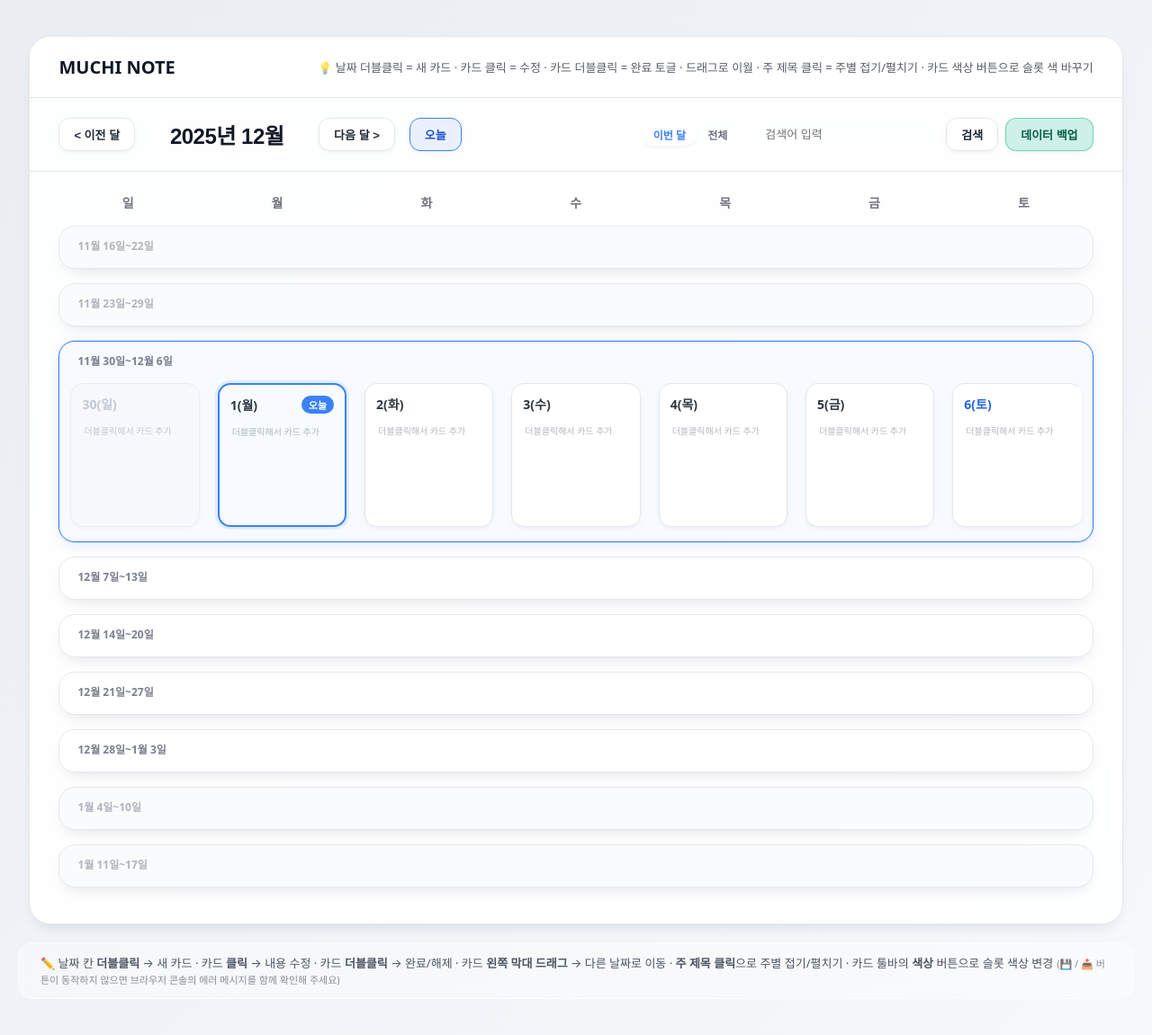
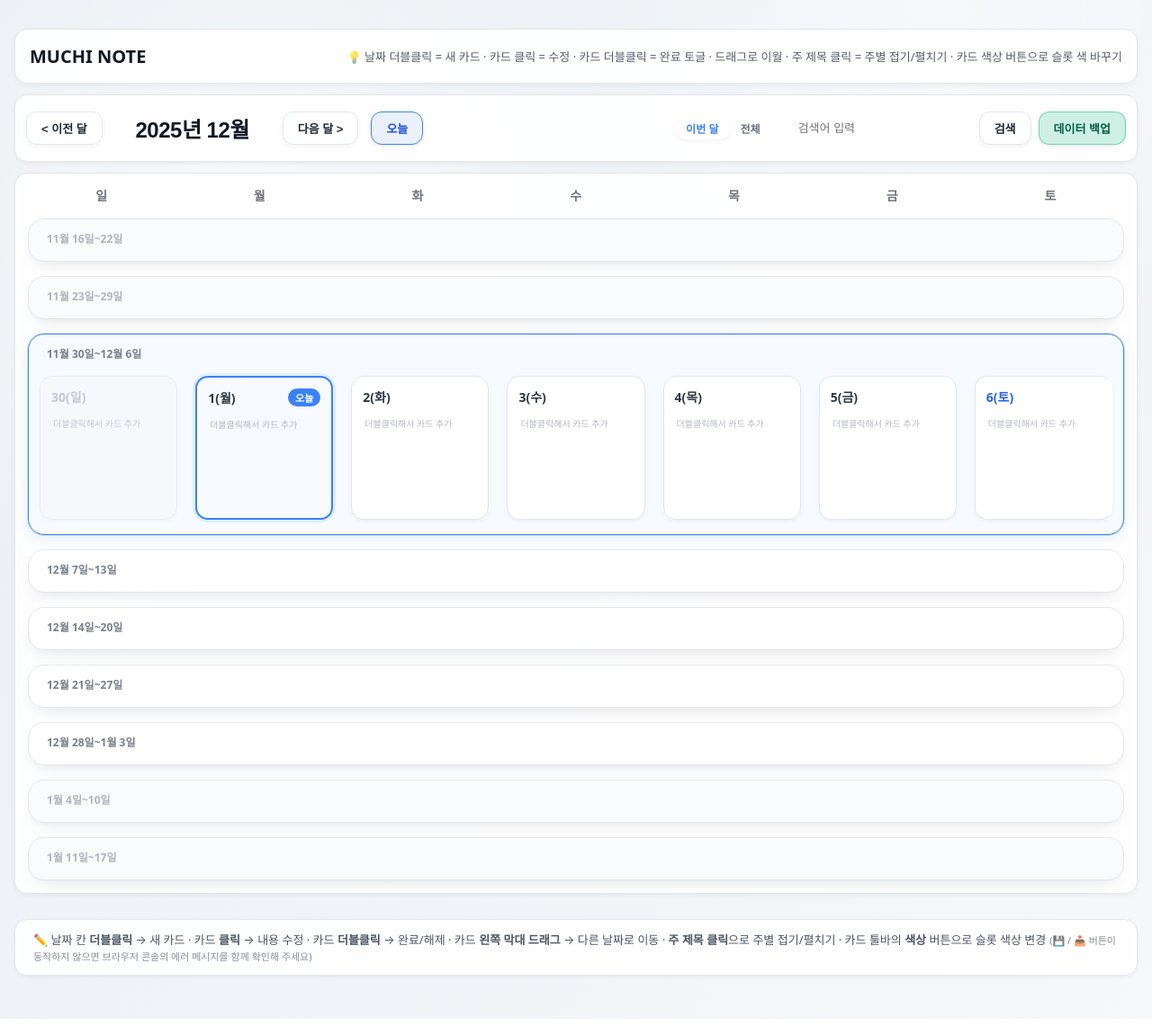
Before and after one commit to yam-chi/muchi23, a Next.js app: page / in a window 1280 px wide. Shown: the whole page at 90% size. Built offline with nearby package versions, Linux system fonts and the light colour scheme; no server answers.

Commit message:
디자인 단순화1

```diff
--- a/app/globals.css
+++ b/app/globals.css
@@ -29,7 +29,10 @@
     body {
       margin: 0;
       font-family: var(--font-main);
-      background: var(--bg-gradient);
+      background:
+        radial-gradient(circle at 20% 20%, rgba(255, 255, 255, 0.6), transparent 35%),
+        radial-gradient(circle at 80% 0%, rgba(255, 255, 255, 0.5), transparent 30%),
+        var(--bg-gradient);
       color: var(--text-main);
       min-height: 100vh;
       /* Custom Scrollbar */
@@ -41,34 +44,38 @@
       min-height: 100vh;
       display: flex;
       flex-direction: column;
-      align-items: center;
-      padding: 40px 20px;
+      padding: 32px 16px 48px;
+      gap: 16px;
+      width: 100%;
+      max-width: 100%;
+      margin: 0;
     }
 
-    /* === Main Glass Panel Wrapper === */
+    /* === Main Glass Panel Wrapper (flattened) === */
     .main-glass-panel {
       width: 100%;
-      max-width: 98%;
-      background: var(--panel-bg);
-      border-radius: 24px;
-      border: 1px solid #e5e7eb;
-      box-shadow: var(--shadow-soft);
-      backdrop-filter: blur(10px);
+      max-width: 100%;
+      background: transparent;
+      border: none;
+      box-shadow: none;
+      backdrop-filter: none;
       display: flex;
       flex-direction: column;
-      overflow: hidden;
+      gap: 12px;
     }
 
     header {
-      padding: 20px 32px;
-      background: rgba(255, 255, 255, 0.6);
+      padding: 16px 16px;
+      background: rgba(255, 255, 255, 0.9);
       color: #111827;
       font-size: 20px;
       font-weight: 700;
       display: flex;
       align-items: center;
       justify-content: space-between;
-      border-bottom: 1px solid #e5e7eb;
+      border: 1px solid #e5e7eb;
+      border-radius: 14px;
+      box-shadow: var(--shadow-card);
     }
 
     header .hint {
@@ -78,13 +85,15 @@
     }
 
     .top-bar {
-      padding: 16px 32px;
-      background: transparent;
-      border-bottom: 1px solid #e5e7eb;
+      padding: 12px;
+      background: rgba(255, 255, 255, 0.9);
+      border: 1px solid #e5e7eb;
       display: flex;
       align-items: center;
-      gap: 12px;
+      gap: 10px;
       position: relative;
+      border-radius: 14px;
+      box-shadow: var(--shadow-card);
     }
 
     .month-title {
@@ -277,8 +286,11 @@
 
     .calendar-wrapper {
       flex: 1;
-      padding: 24px 32px 40px;
-      background: transparent;
+      padding: 14px;
+      background: rgba(255, 255, 255, 0.9);
+      border: 1px solid #e5e7eb;
+      border-radius: 14px;
+      box-shadow: var(--shadow-card);
     }
 
     .weekday-row {
@@ -585,15 +597,14 @@
     }
 
     .help-bar {
-      margin-top: 20px;
-      background: rgba(255, 255, 255, 0.4);
-      border-radius: 16px;
-      padding: 12px 24px;
-      border: 1px solid rgba(255, 255, 255, 0.5);
+      margin-top: 12px;
+      background: rgba(255, 255, 255, 0.9);
+      border-radius: 14px;
+      padding: 12px 20px;
+      border: 1px solid #e5e7eb;
       font-size: 13px;
       color: #4b5563;
-      backdrop-filter: blur(10px);
-      max-width: 1400px;
+      box-shadow: var(--shadow-card);
       width: 100%;
     }
 
```
